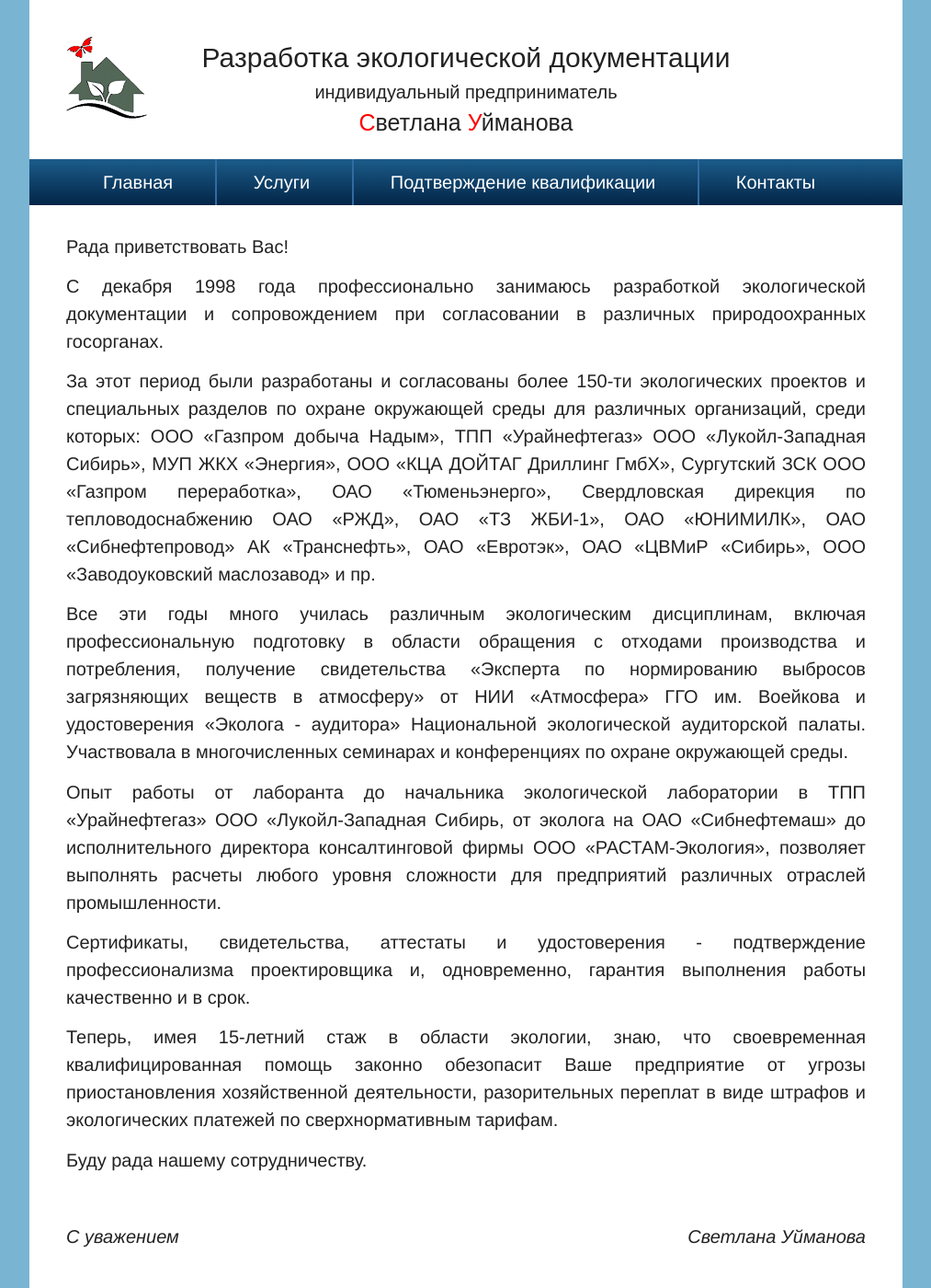
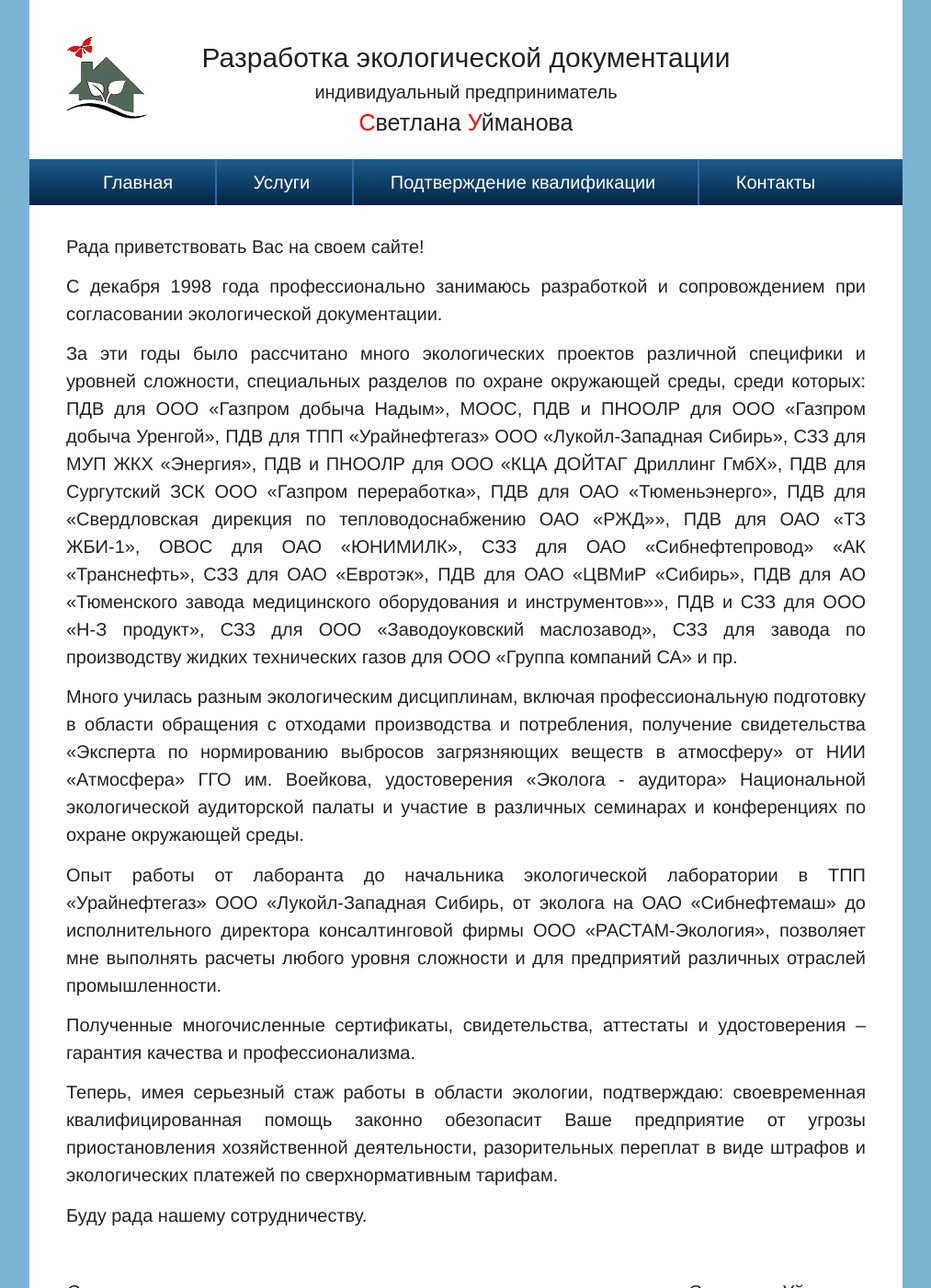
Before and after one commit to s9gf4ult/uip, a Jekyll site: the page built from index.html, in a window 1280 px wide and 1400 px high. Shown: the whole window at 92% size, without its empty margins (133-1146 px from the left). Built offline with Jekyll 4.4.1, drawn with Linux system fonts in a browser that asks for light colours; Markdown is read by kramdown in place of the engine named in the settings.

Commit message:
fix index

```diff
--- a/index.html
+++ b/index.html
@@ -4,55 +4,60 @@
 ---
 
 <p>
-  Рада приветствовать Вас!
+  Рада приветствовать Вас на своем сайте!
 </p>
 
 <p>
-  С декабря 1998 года профессионально занимаюсь разработкой экологической
-  документации и сопровождением при согласовании в различных природоохранных
-  госорганах.
+  С декабря 1998 года профессионально занимаюсь разработкой и
+  сопровождением при согласовании экологической документации.
 </p>
 
 <p>
-  За этот период были разработаны и согласованы более 150-ти экологических
-  проектов и специальных разделов по охране окружающей среды для различных
-  организаций, среди которых: ООО «Газпром добыча Надым», ТПП «Урайнефтегаз» ООО
-  «Лукойл-Западная Сибирь», МУП ЖКХ «Энергия», ООО «КЦА ДОЙТАГ Дриллинг ГмбХ»,
-  Сургутский ЗСК ООО «Газпром переработка», ОАО «Тюменьэнерго», Свердловская
-  дирекция по тепловодоснабжению ОАО «РЖД», ОАО «ТЗ ЖБИ-1», ОАО «ЮНИМИЛК», ОАО
-  «Сибнефтепровод» АК «Транснефть», ОАО «Евротэк», ОАО «ЦВМиР «Сибирь», ООО
-  «Заводоуковский маслозавод» и пр.
+  За эти годы было рассчитано много экологических проектов различной
+  специфики и уровней сложности, специальных разделов по охране
+  окружающей среды, среди которых: ПДВ для ООО «Газпром добыча Надым»,
+  МООС, ПДВ и ПНООЛР для ООО «Газпром добыча Уренгой», ПДВ для ТПП
+  «Урайнефтегаз» ООО «Лукойл-Западная Сибирь», СЗЗ для МУП ЖКХ
+  «Энергия», ПДВ и ПНООЛР для ООО «КЦА ДОЙТАГ Дриллинг ГмбХ», ПДВ для
+  Сургутский ЗСК ООО «Газпром переработка», ПДВ для ОАО
+  «Тюменьэнерго», ПДВ для «Свердловская дирекция по тепловодоснабжению
+  ОАО «РЖД»», ПДВ для ОАО «ТЗ ЖБИ-1», ОВОС для ОАО «ЮНИМИЛК», СЗЗ для
+  ОАО «Сибнефтепровод» «АК «Транснефть», СЗЗ для ОАО «Евротэк», ПДВ
+  для ОАО «ЦВМиР «Сибирь», ПДВ для АО «Тюменского завода медицинского
+  оборудования и инструментов»», ПДВ и СЗЗ для ООО «Н-З продукт», СЗЗ
+  для ООО «Заводоуковский маслозавод», СЗЗ для завода по производству
+  жидких технических газов для ООО «Группа компаний СА» и пр.
 </p>
 
 <p>
-  Все эти годы много училась различным экологическим дисциплинам, включая
-  профессиональную подготовку в области обращения с отходами производства и
-  потребления, получение свидетельства «Эксперта по нормированию выбросов
-  загрязняющих веществ в атмосферу» от НИИ «Атмосфера» ГГО им. Воейкова и
-  удостоверения «Эколога - аудитора» Национальной экологической аудиторской
-  палаты. Участвовала в многочисленных семинарах и конференциях по охране
-  окружающей среды.
+  Много училась разным экологическим дисциплинам, включая
+  профессиональную подготовку в области обращения с отходами
+  производства и потребления, получение свидетельства «Эксперта по
+  нормированию выбросов загрязняющих веществ в атмосферу» от НИИ
+  «Атмосфера» ГГО им. Воейкова, удостоверения «Эколога - аудитора»
+  Национальной экологической аудиторской палаты и участие в различных
+  семинарах и конференциях по охране окружающей среды.
 </p>
 
 <p>
-  Опыт работы от лаборанта до начальника экологической лаборатории в ТПП
-  «Урайнефтегаз» ООО «Лукойл-Западная Сибирь, от эколога на ОАО «Сибнефтемаш» до
-  исполнительного директора консалтинговой фирмы ООО «РАСТАМ-Экология»,
-  позволяет выполнять расчеты любого уровня сложности для предприятий различных
-  отраслей промышленности.
+  Опыт работы от лаборанта до начальника экологической лаборатории в
+  ТПП «Урайнефтегаз» ООО «Лукойл-Западная Сибирь, от эколога на ОАО
+  «Сибнефтемаш» до исполнительного директора консалтинговой фирмы ООО
+  «РАСТАМ-Экология», позволяет мне выполнять расчеты любого уровня
+  сложности и для предприятий различных отраслей промышленности.
 </p>
 
 <p>
-  Сертификаты, свидетельства, аттестаты и удостоверения - подтверждение
-  профессионализма проектировщика и, одновременно, гарантия выполнения работы
-  качественно и в срок.
+  Полученные многочисленные сертификаты, свидетельства, аттестаты и
+  удостоверения – гарантия качества и профессионализма.
 </p>
 
 <p>
-  Теперь, имея 15-летний стаж в области экологии, знаю, что своевременная
-  квалифицированная помощь законно обезопасит Ваше предприятие от угрозы
-  приостановления хозяйственной деятельности, разорительных переплат в виде
-  штрафов и экологических платежей по сверхнормативным тарифам.
+  Теперь, имея серьезный стаж работы в области экологии, подтверждаю:
+  своевременная квалифицированная помощь законно обезопасит Ваше
+  предприятие от угрозы приостановления хозяйственной деятельности,
+  разорительных переплат в виде штрафов и экологических платежей по
+  сверхнормативным тарифам.
 </p>
 
 <p>
```
Also changed, not shown: other parts of index.html (+1 -1 lines).
